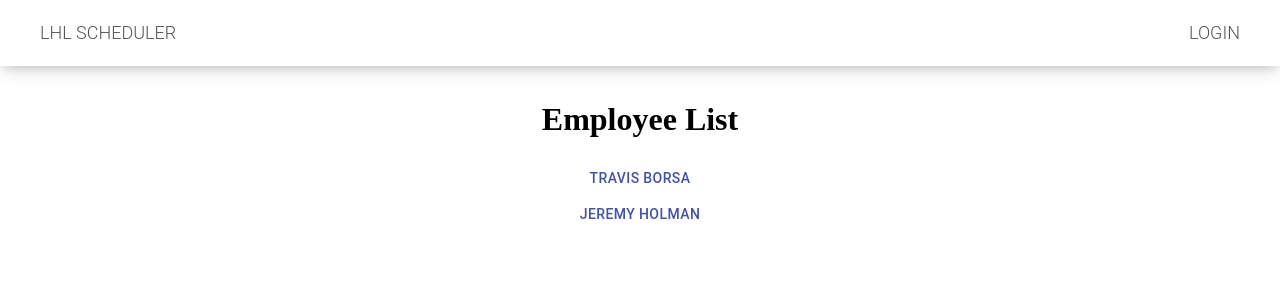
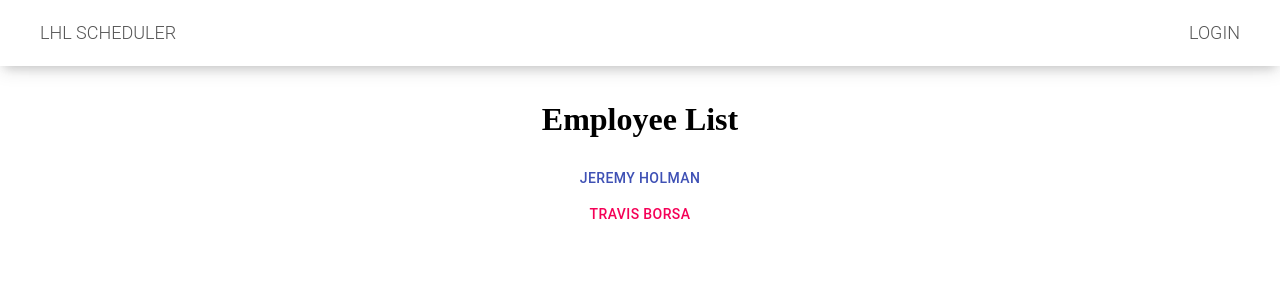
Before and after one commit to alumni-lab/LighthouseLabs-Scheduler, a React (Create React App) app: page /employees in a window 1280 px wide. Shown: the top 300 px of the page. Built offline with nearby package versions, Linux system fonts and the light colour scheme.

Commit message:
added classname package to the package.json, added a styling to indicate an employee is full_time

```diff
--- a/src/screens/employees/components/EmployeeDetail.jsx
+++ b/src/screens/employees/components/EmployeeDetail.jsx
@@ -1,13 +1,14 @@
-import React, { useState } from 'react';
+import React, { useState } from "react";
 import Button from "@material-ui/core/Button";
 import TextField from "@material-ui/core/TextField";
 import Dialog from "@material-ui/core/Dialog";
 import DialogActions from "@material-ui/core/DialogActions";
 import DialogContent from "@material-ui/core/DialogContent";
 import DialogTitle from "@material-ui/core/DialogTitle";
-import { DialogContentText } from '@material-ui/core';
+import { DialogContentText } from "@material-ui/core";
+import classnames from "classnames";
 
-import EmployeeListItem from './EmployeeListItem';
+import EmployeeListItem from "./EmployeeListItem";
 
 const handleClickOpen = setOpen => {
   setOpen(true);
@@ -16,9 +17,7 @@ const handleClose = setOpen => {
   setOpen(false);
 };
 
-
 const EmployeeDetail = ({ employee }) => {
-
   const [open, setOpen] = useState(false);
 
   const modalStlye = {
@@ -28,17 +27,41 @@ const EmployeeDetail = ({ employee }) => {
     display: "flex",
     justifyContent: "flex-start"
   };
-  const textFieldStyle = {
-  };
+  const textFieldStyle = {};
 
   return (
-    <div className='emp_detail'>
-      <Button varient='contained' color='primary' onClick={ () => handleClickOpen(setOpen)}> {`${employee.first_name} ${employee.last_name}`} </Button>
-      <Dialog open={open} onClose={ () => handleClose(setOpen)} aria-labelledby='form-dialog-title' >
-        <DialogTitle id='form-dialog-title' style={modalStlye}>
+    <div className="emp_detail">
+      {employee.is_full_time ? (
+        <Button
+          varient="contained"
+          color="secondary"
+          onClick={() => handleClickOpen(setOpen)}
+        >
+          {" "}
+          {`${employee.first_name} ${employee.last_name}`}{" "}
+        </Button>
+      ) : (
+        <Button
+          varient="contained"
+          color="primary"
+          onClick={() => handleClickOpen(setOpen)}
+        >
+          {" "}
+          {`${employee.first_name} ${employee.last_name}`}{" "}
+        </Button>
+      )}
+      <Dialog
+        open={open}
+        onClose={() => handleClose(setOpen)}
+        aria-labelledby="form-dialog-title"
+      >
+        <DialogTitle id="form-dialog-title" style={modalStlye}>
           {`${employee.first_name} ${employee.last_name}`}
         </DialogTitle>
-        <DialogContent style={textFieldStyle}> <EmployeeListItem employee={employee}/> </DialogContent>
+        <DialogContent style={textFieldStyle}>
+          {" "}
+          <EmployeeListItem employee={employee} />{" "}
+        </DialogContent>
       </Dialog>
     </div>
   );
--- a/src/screens/employees/components/EmployeeList.jsx
+++ b/src/screens/employees/components/EmployeeList.jsx
@@ -4,6 +4,8 @@ import './employee.css'
 
 import Header from '../../../general/Header/Header';
 import EmployeeDetail from './EmployeeDetail';
+
+import { arrSorterAscToDsc } from '../helpers/helpers';
 
 const employees = [
   {
@@ -51,9 +53,9 @@ const EmployeeList = (props) => {
     <div className="emp_list">
       <Header brand="LHL SCHEDULER" fixed />
       <h1 className = 'add_space employee_list_heading'>Employee List</h1>
-      {employees.map( (employee) => {
+      {arrSorterAscToDsc(employees, 'first_name').map( (employee) => {
         return (
-          <div>
+          <div key={employee.id}>
             {/*<p>{employee.first_name}</p> */}
             <EmployeeDetail employee = {employee}/>
           </div>
--- a/src/screens/employees/components/EmployeeListItem.jsx
+++ b/src/screens/employees/components/EmployeeListItem.jsx
@@ -1,13 +1,18 @@
 import React from 'react';
+import classnames from 'classnames';
 import {arrFormatter} from '../helpers/helpers';
 
 const EmployeeListItem = ({employee}) => {
+  const contractClass = classnames("employee__contract__part__time",
+    { "employee__contract__full_time" : employee.is_full_time }
+  );
   return (
     <div className='employee_list_item'>
           <h3>Employeed ID: {employee.employee_id}</h3>
           <p>Employee Name: {`${employee.first_name} ${employee.last_name}`}</p>
           <p>Lecture: {(employee.able_to_lecture) ? 'YES' : 'NO'}</p>
           <p>Role: {employee.role}</p>
+          <p className={contractClass}>Contract Type: {(employee.is_full_time) ? 'Full Time' : 'Part Time'}</p>
           <p>Email: {(employee.email) ? employee.email : 'Lives in the cave'}</p>
           <p>Phone: {(employee.phone) ? employee.phone : 'Too Poor'}</p>
           <p>Specialty: {arrFormatter(employee.specialty)}</p>
--- a/src/screens/employees/components/employee.css
+++ b/src/screens/employees/components/employee.css
@@ -19,3 +19,8 @@
   display: flex;
   justify-content: center;
 }
+
+.employee__contract__full_time {
+  font-weight: 700;
+  color: red;
+}
--- a/src/screens/employees/helpers/helpers.js
+++ b/src/screens/employees/helpers/helpers.js
@@ -5,3 +5,20 @@ export function arrFormatter (arr) {
     return arr.join(', ')
   }
 };
+
+export function arrSorterAscToDsc (arr, objProp) {
+  const compare = (a, b) => {
+    const objA = a[objProp];
+    const objB = b[objProp]
+
+    let comparison = 0;
+    if (objA > objB) {
+      comparison = 1;
+    } else if (objA < objB){
+      comparison = -1
+    }
+
+    return comparison;
+  }
+    return arr.sort(compare)
+  }
```
